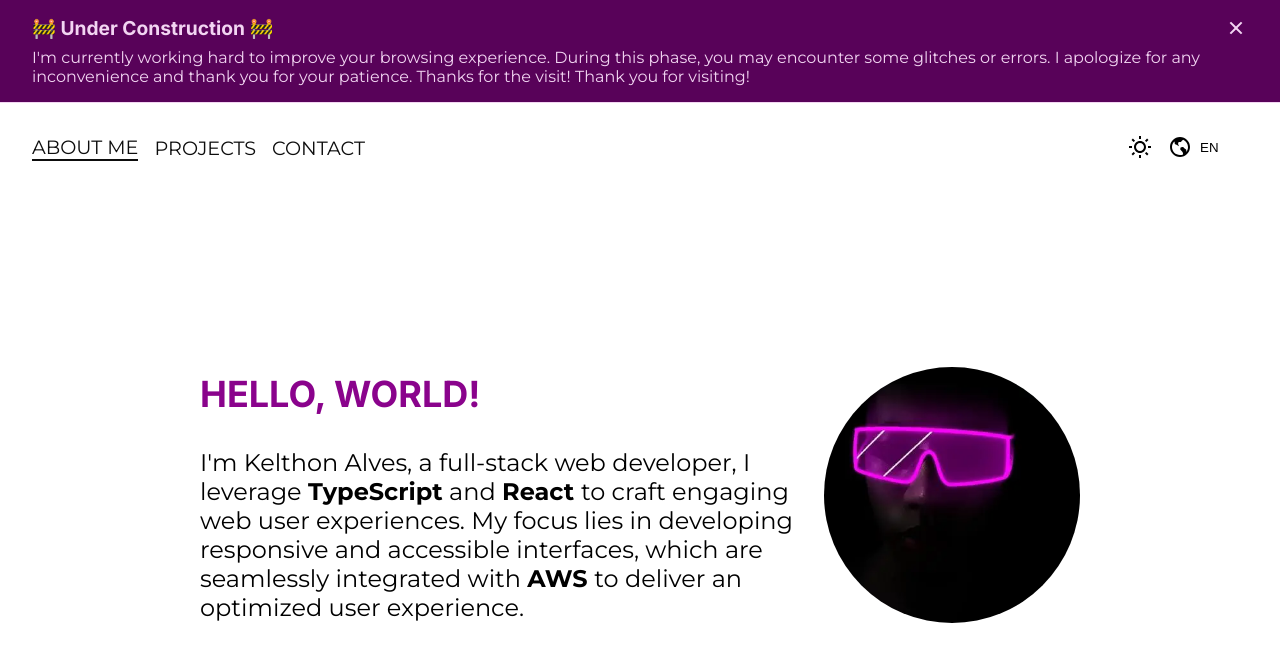
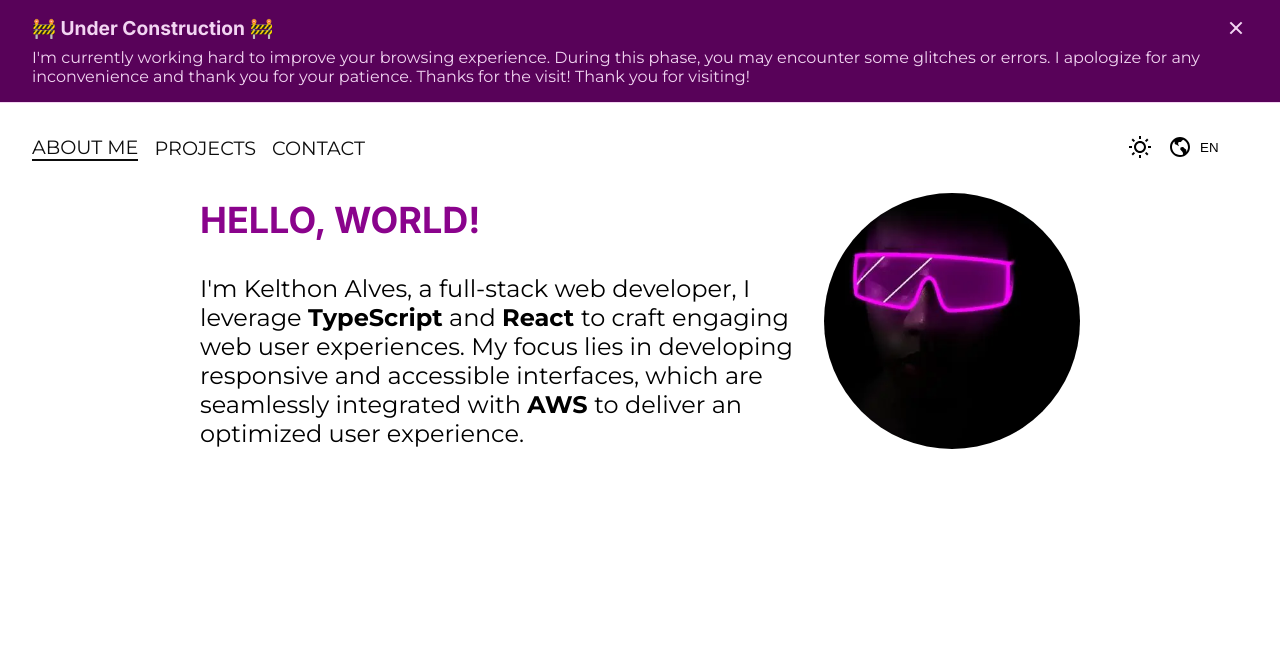
Before and after one commit to kelthon/kelthon.github.io, a React (Vite) app: page / in a window 1280 px wide. Shown: the top 662 px of the page. Built offline with nearby package versions, Linux system fonts and the light colour scheme.

Commit message:
feat: added smooth effect to scroll, added pseudo classes rule, fixed linting

```diff
--- a/src/index.css
+++ b/src/index.css
@@ -1,10 +1,13 @@
-* {
+*,
+*::after,
+*::before {
   margin: 0;
   padding: 0;
   box-sizing: border-box;
 }
 
 :root {
+  scroll-behavior: smooth;
   font-family: Montserrat, sans-serif;
 
   --primary-color: #EE05F2;
@@ -15,10 +18,11 @@
   --danger-color: red;
 }
 
-:root, body, div#root {
-  height: 100%;
-}
-
-h1, h2, h3, h4, h5, h6 {
+h1,
+h2,
+h3,
+h4,
+h5,
+h6 {
   font-family: Inter, sans-serif;
 }
```
